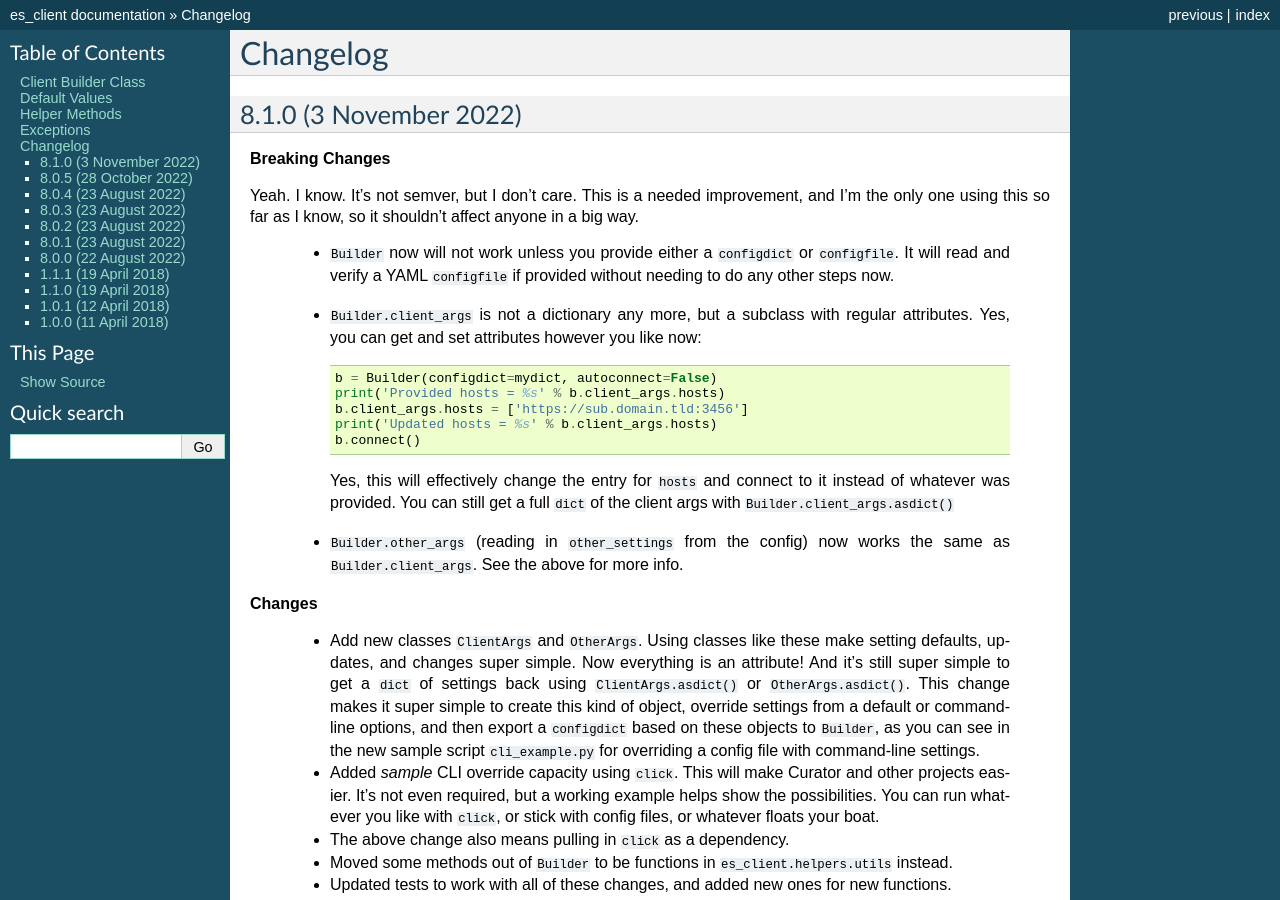
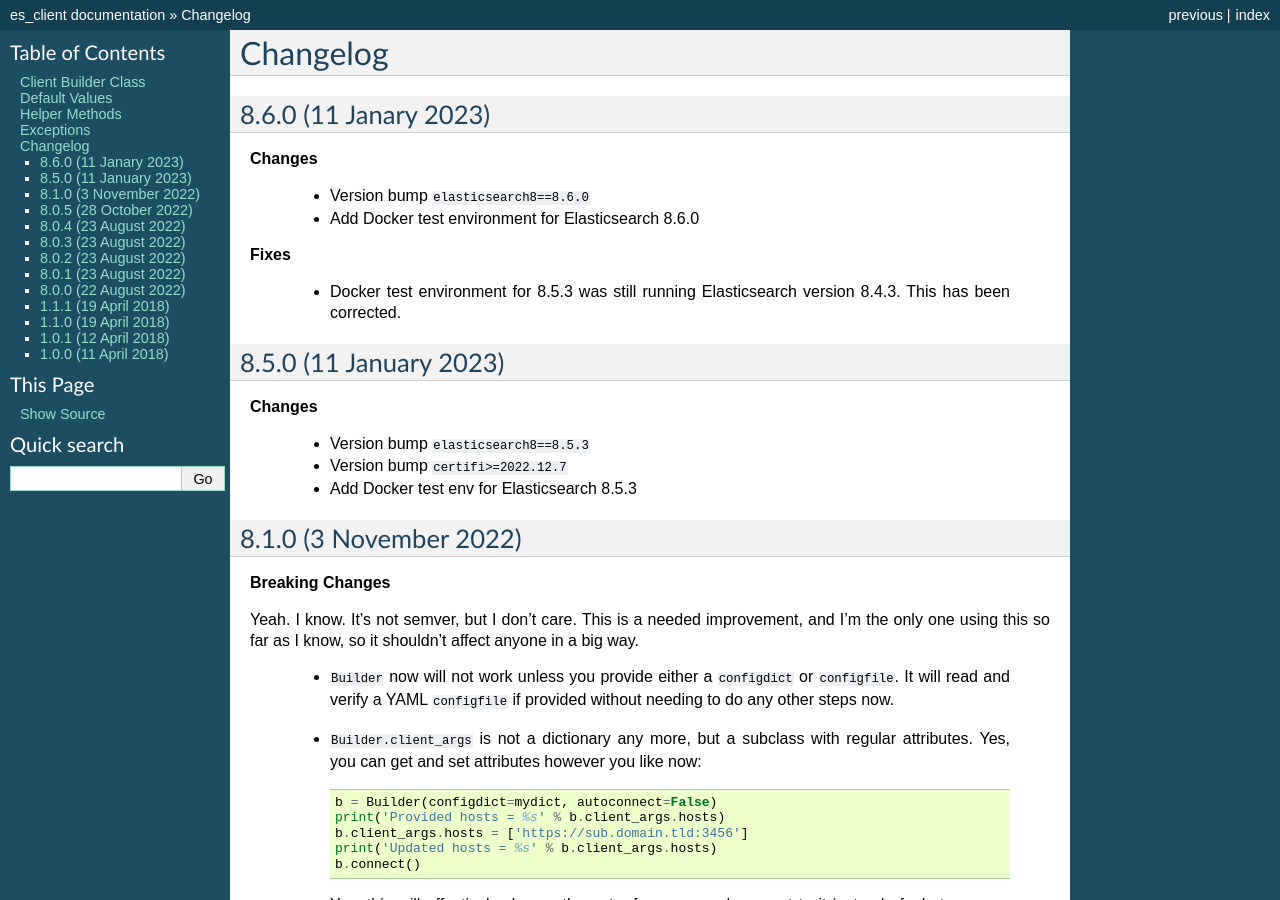
Before and after one commit to untergeek/es_client, a Sphinx documentation site: the page built from docs/Changelog.rst, in a window 1280 px wide and 900 px high. Built offline with Sphinx 7.4.7, drawn with Linux system fonts in a browser that asks for light colours.

Commit message:
Update Changelog
Forgot to update the changes with 8.5.0 and 8.6.0 releases

```diff
--- a/docs/Changelog.rst
+++ b/docs/Changelog.rst
@@ -2,6 +2,27 @@
 
 Changelog
 =========
+
+8.6.0 (11 Janary 2023)
+----------------------
+
+**Changes**
+
+  * Version bump ``elasticsearch8==8.6.0``
+  * Add Docker test environment for Elasticsearch 8.6.0
+
+**Fixes**
+
+  * Docker test environment for 8.5.3 was still running Elasticsearch version 8.4.3. This has been corrected.
+
+8.5.0 (11 January 2023)
+-----------------------
+
+**Changes**
+
+  * Version bump ``elasticsearch8==8.5.3``
+  * Version bump ``certifi>=2022.12.7``
+  * Add Docker test env for Elasticsearch 8.5.3
 
 8.1.0 (3 November 2022)
 -----------------------
```
